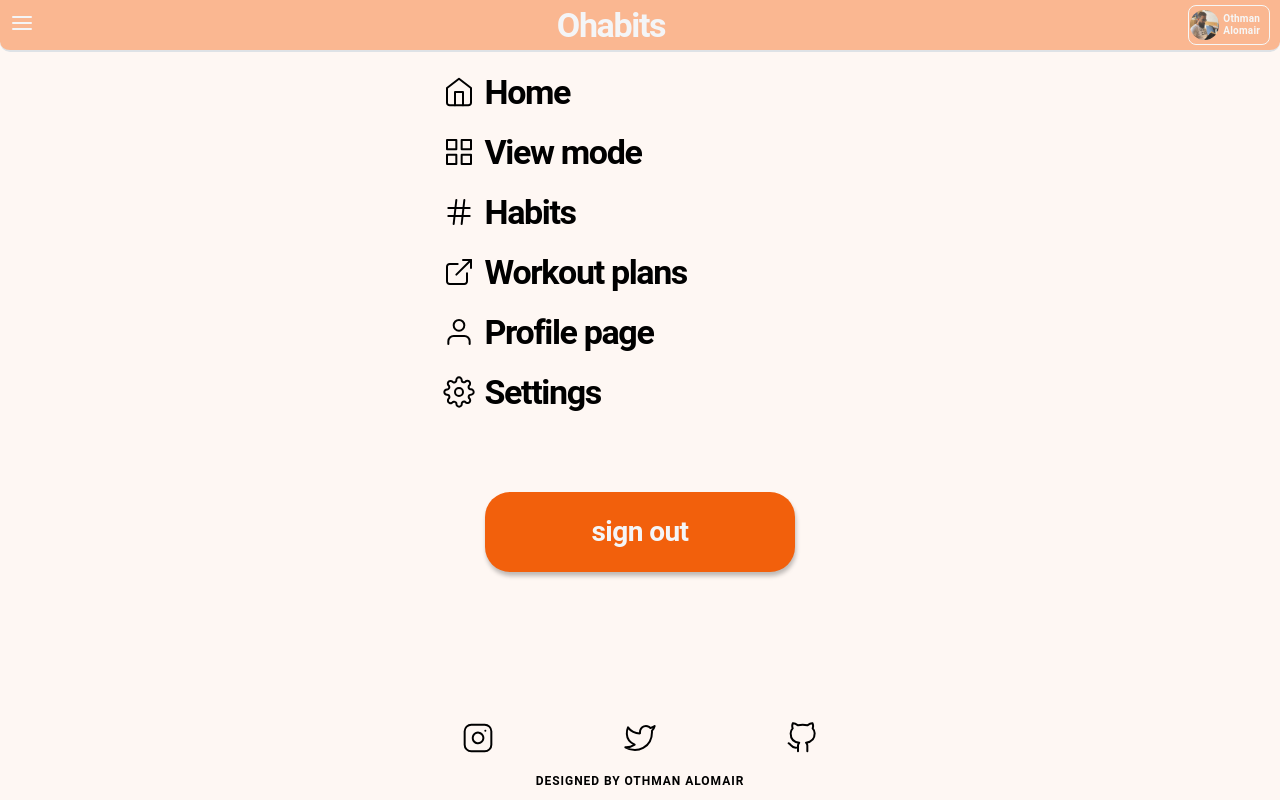
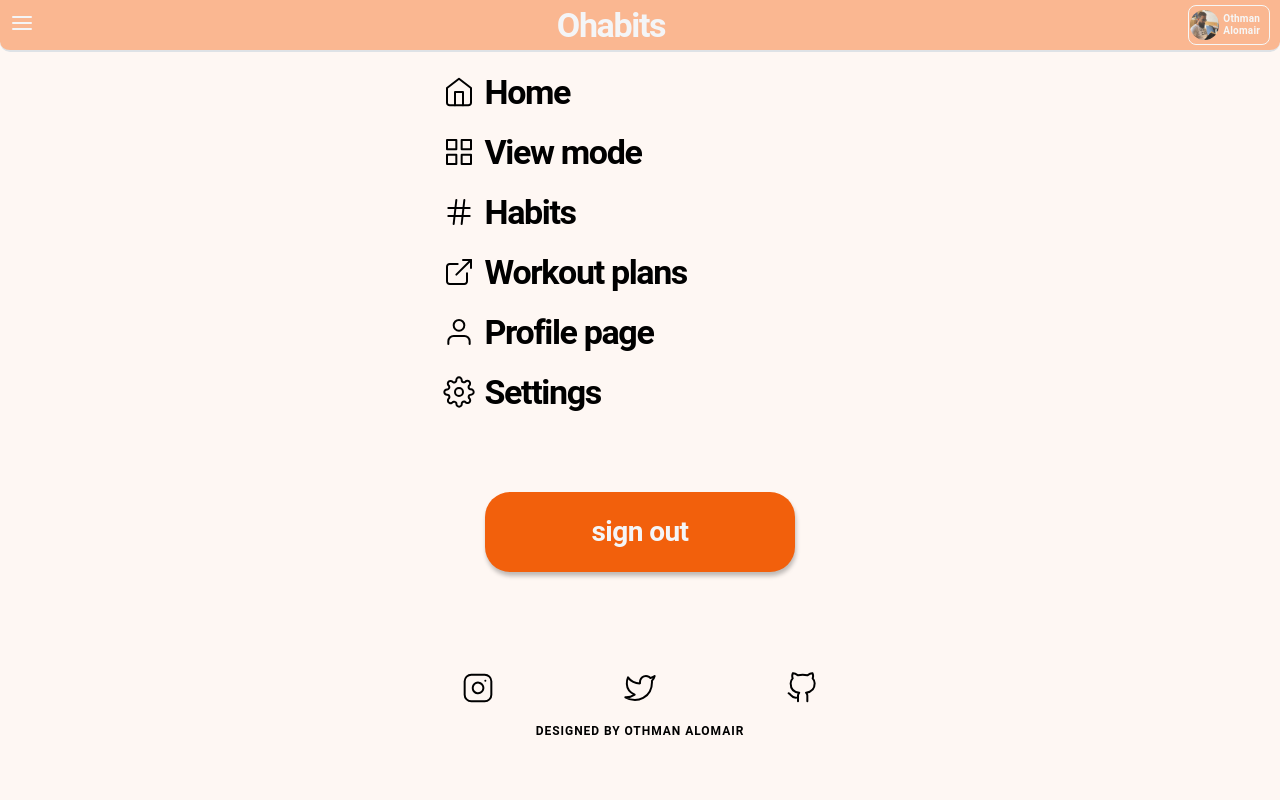
Before and after one commit to OthmanFaiz/ohabits, a Next.js app: page / in a window 1280 px wide. Both pictures are taken after a click on the element 22 px from the left and 25 px from the top of the page. Built offline with nearby package versions, Linux system fonts and the light colour scheme.

Commit message:
fixed the margin on the social

```diff
--- a/components/Sidebar.module.css
+++ b/components/Sidebar.module.css
@@ -57,7 +57,7 @@
 
 .social {
     display: flex;
-    margin-top: 150px;
+    margin-top: 100px;
     width: 90%;
     justify-content: space-between;
     align-items: center;
```
